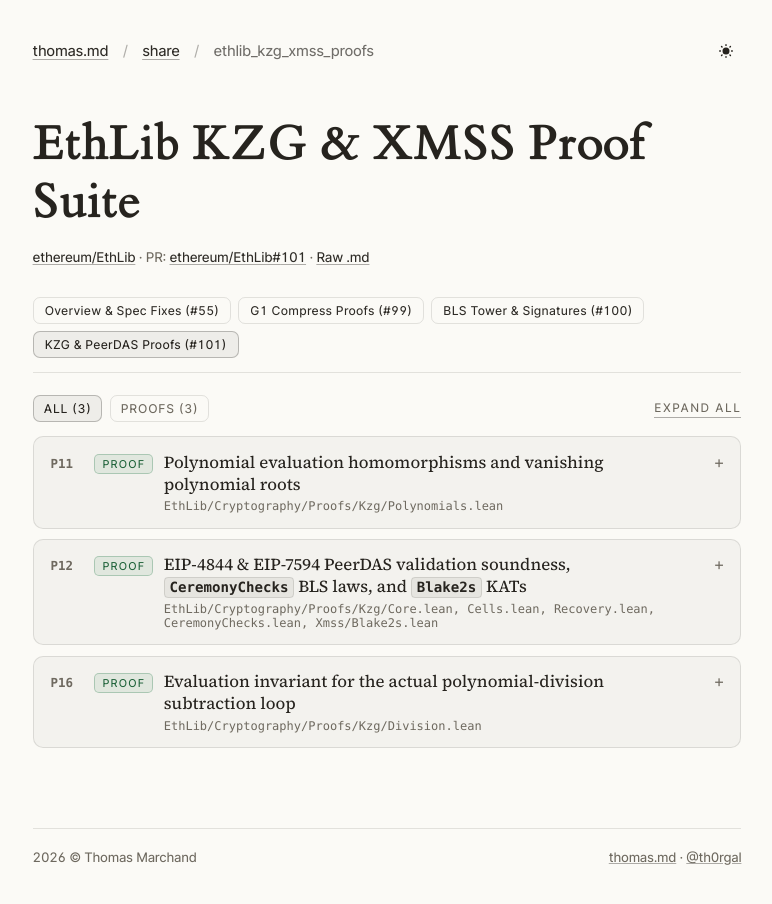
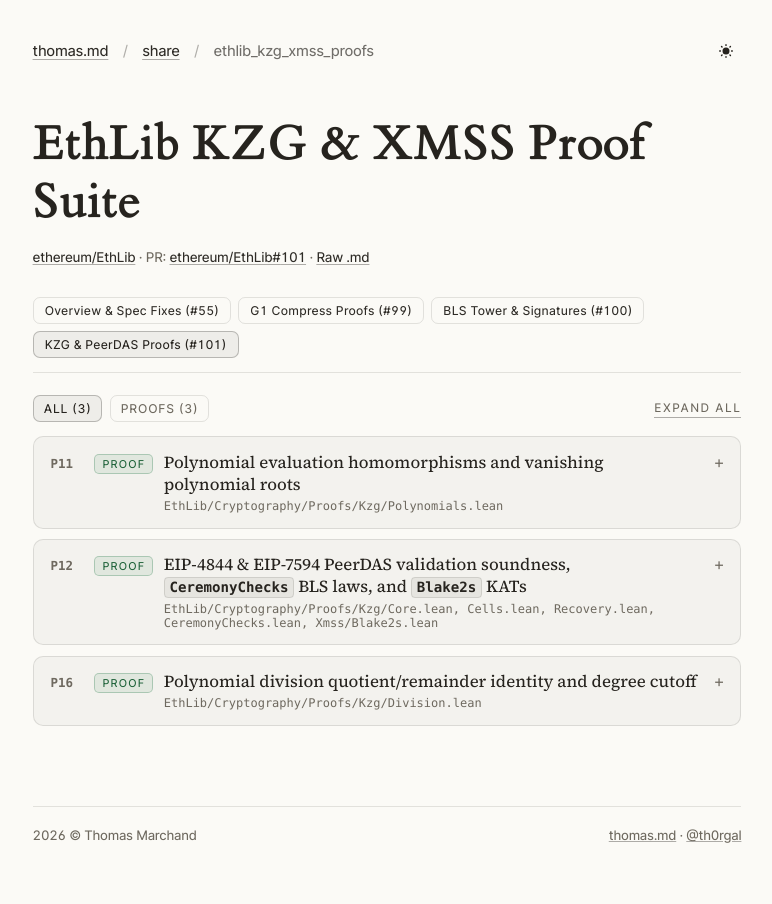
Before and after one commit to Th0rgal/share.thomas.md, a Next.js app: page /ethlib_kzg_xmss_proofs in a window 1280 px wide. Shown: the top 904 px of the page, without its empty margins (253-1025 px from the left). Built offline with nearby package versions, Linux system fonts and the light colour scheme.

Commit message:
docs: report quotient remainder proof and precise remaining scope

```diff
--- a/app/ethlib_audit_report/data.ts
+++ b/app/ethlib_audit_report/data.ts
@@ -306,7 +306,7 @@ theorem vanishingPolynomialcoeff_eval_root {zs : Array Fr} {v : PolynomialCoeff}
     evalPolyAt v z = Fr.zero`,
     options: [
       'Evaluation homomorphisms: `evalPolyAt_addPoly` and `evalPolyAt_mulPoly`.',
-      'Division rejection and short-dividend lemmas match the implementation. The quotient/remainder identity and coefficient interpolation correctness remain unproved.',
+      'Division rejection and short-dividend lemmas match the implementation. The quotient/remainder evaluation identity and coefficient cutoff are proved in P16; coefficient interpolation remains open.',
       '`vanishingPolynomialcoeff_eval_root` and `vanishingPolynomialcoeff_size`: proves that the vanishing polynomial has degree `zs.size` and vanishes at every $z \\in \\text{zs}$.'
     ],
     recommendation:
@@ -546,8 +546,8 @@ subprocess.check_call(["lake", "build", "EthLib"], cwd=REPO_ROOT)`,
 KZG_XMSS_PROOFS.push(
   {
     id: 'P16', severity: 'Proof', component: 'EthLib/Cryptography/Proofs/Kzg/Division.lean',
-    title: 'Evaluation invariant for the actual polynomial-division subtraction loop',
-    issue: 'The coefficient-update loop used by `dividePolynomialcoeff` now has a direct evaluation invariant and a leading-coefficient cancellation lemma.',
+    title: 'Polynomial division quotient/remainder identity and degree cutoff',
+    issue: 'The actual division loop now has a quotient/remainder evaluation identity and a coefficient cutoff for the remainder, including the short-dividend case.',
     codeLang: 'lean',
     codeSnippet: `theorem dividePolynomialcoeff_inner_eval (a b : PolynomialCoeff) (x quot : Fr)
     (shift : Nat) (hfit : shift + b.size ≤ a.size) :
@@ -557,7 +557,7 @@ KZG_XMSS_PROOFS.push(
       '`dividePolynomialcoeff_inner_eval` identifies one subtraction pass with `quot * X^shift * b(X)`.',
       '`dividePolynomialcoeff_inner_leading_zero` proves the selected top coefficient is cancelled when the divisor lead is nonzero.'
     ],
-    recommendation: 'This is a checked inner-loop invariant. The outer quotient/remainder identity and interpolation correctness remain open.'
+    recommendation: '`dividePolynomialcoeff_quotient_remainder_spec` proves the evaluation identity for every field point and zero remainder coefficients at indices at least divisor size minus one. It requires a nonempty divisor with nonzero leading coefficient. Interpolation and end-to-end KZG correctness remain open.'
   }
 
 )
```
